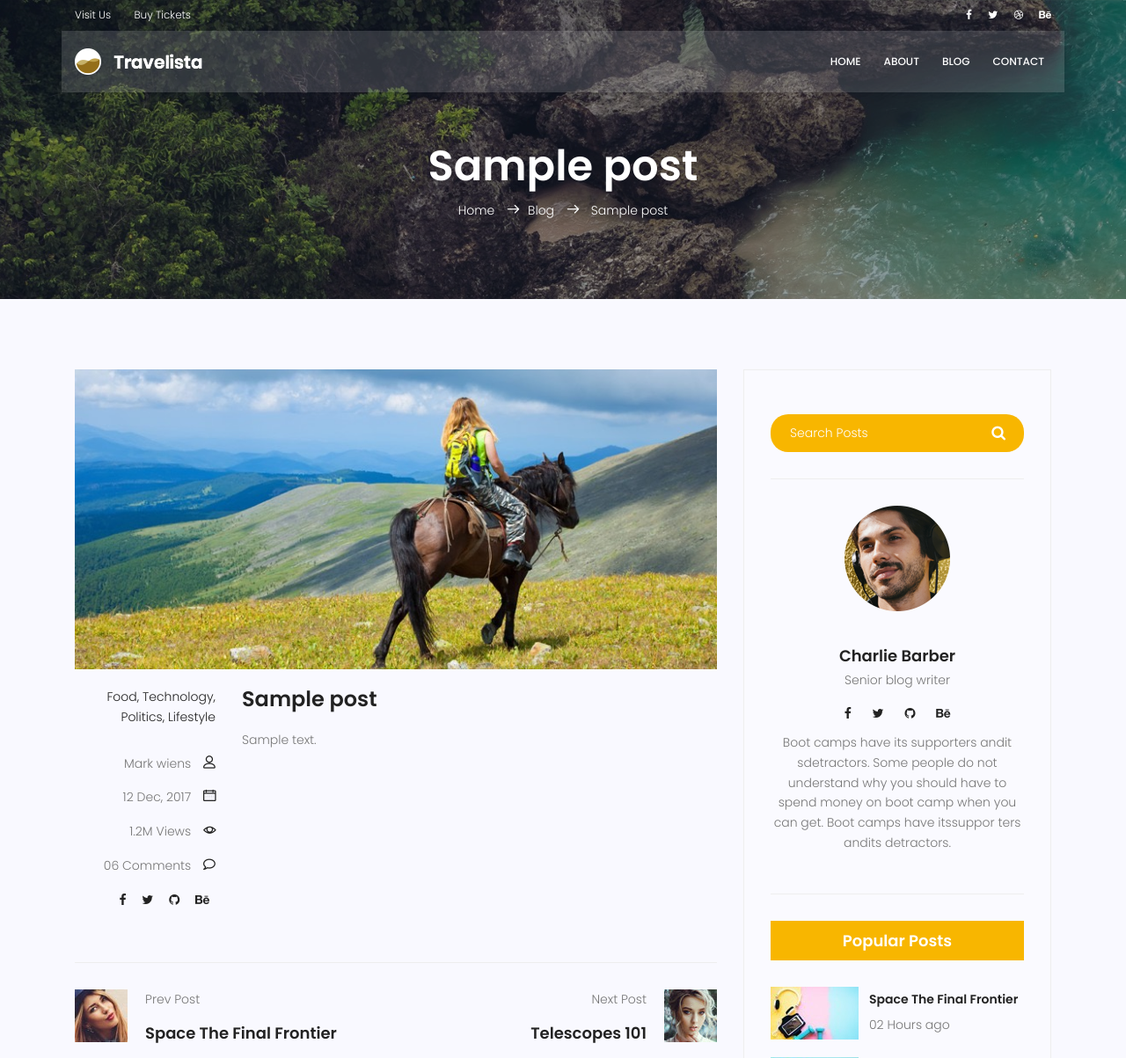
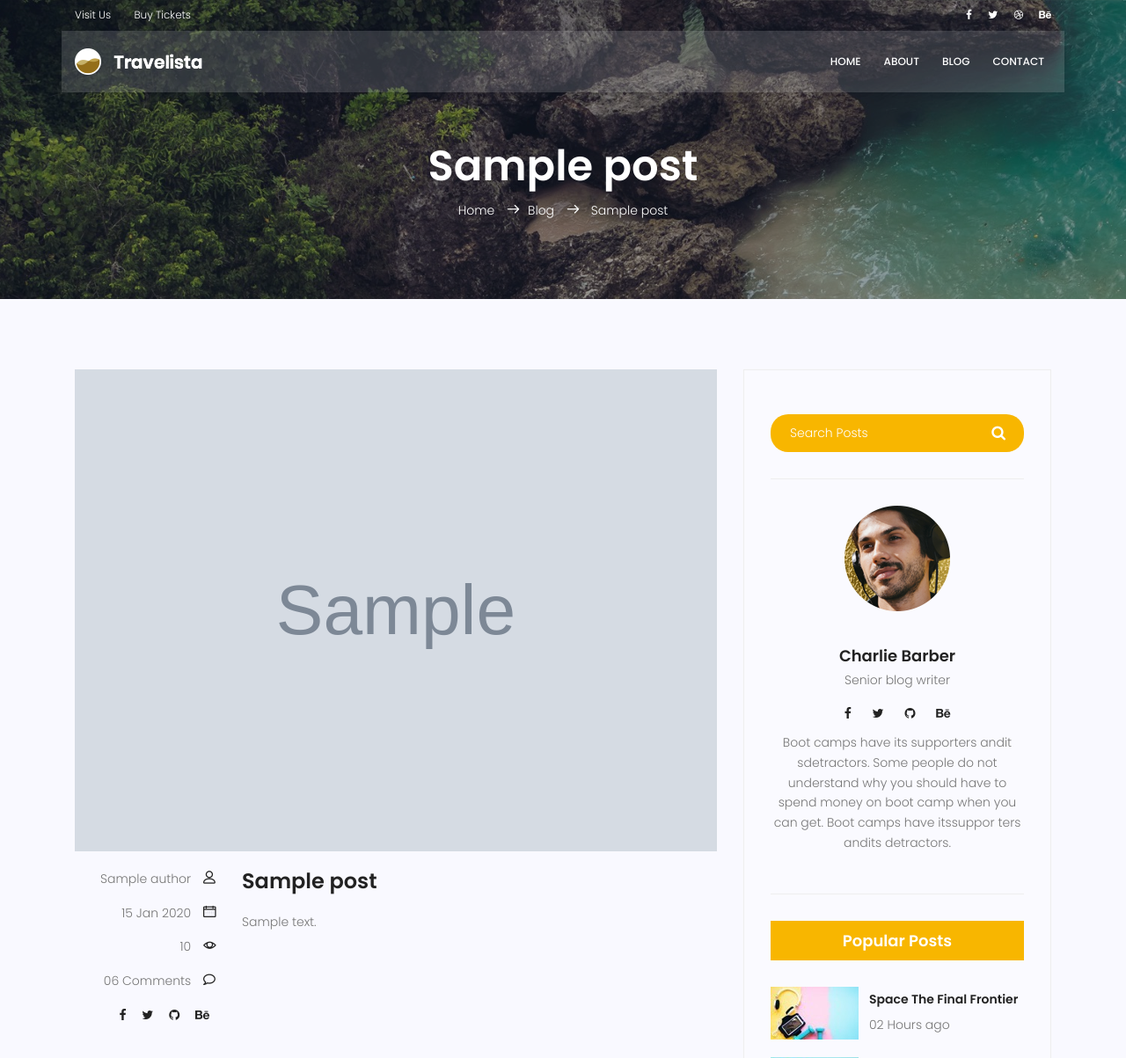
Before and after one commit to Masoumesh/first-django, a Django app: template templates/blog/blog-single.html in a window 1280 px wide. Shown: the top 1203 px of the page at 88% size. Run offline with Django 3.2, Linux system fonts and the light colour scheme; the template is opened without the code that fills it: most values are stand-ins (such as "Sample title", 1, 10 or a date in 2020); grey boxes marked "Sample" are stand-in pictures; some libraries are stand-ins or nearby versions.

Commit message:
concatenate

```diff
--- a/blog/models.py
+++ b/blog/models.py
@@ -14,7 +14,7 @@ class Post(models.Model):
     title = models.CharField(max_length= 255)
     content = models.TextField()
     # tag
-    Category = models.ManyToManyField(Category)
+    category = models.ManyToManyField(Category)
     counted_views = models.IntegerField(default= 0)
     status = models.BooleanField(default= False)
     published_date = models.DateTimeField(null=True)
@@ -26,3 +26,6 @@ class Post(models.Model):
 
     def __str__(self):
         return self.title
+
+    def snippets(self):
+        return self.content[:100] +'...'
--- a/templates/blog/blog-single.html
+++ b/templates/blog/blog-single.html
@@ -25,20 +25,15 @@
 							<div class="single-post row">
 								<div class="col-lg-12">
 									<div class="feature-img">
-										<img class="img-fluid" src="{% static 'img/blog/feature-img1.jpg' %}" alt="">
+										<img class="img-fluid" src="{{post.image.url}}" alt="">
 									</div>
 								</div>
 								<div class="col-lg-3  col-md-3 meta-details">
-									<ul class="tags">
-										<li><a href="#">Food,</a></li>
-										<li><a href="#">Technology,</a></li>
-										<li><a href="#">Politics,</a></li>
-										<li><a href="#">Lifestyle</a></li>
-									</ul>
+
 									<div class="user-details row">
-										<p class="user-name col-lg-12 col-md-12 col-6"><a href="#">Mark wiens</a> <span class="lnr lnr-user"></span></p>
-										<p class="date col-lg-12 col-md-12 col-6"><a href="#">12 Dec, 2017</a> <span class="lnr lnr-calendar-full"></span></p>
-										<p class="view col-lg-12 col-md-12 col-6"><a href="#">1.2M Views</a> <span class="lnr lnr-eye"></span></p>
+										<p class="user-name col-lg-12 col-md-12 col-6"><a href="#">{{post.author.get_full_name}}</a> <span class="lnr lnr-user"></span></p>
+										<p class="date col-lg-12 col-md-12 col-6"><a href="#">{{post.published_date|date:"d M Y"}}</a> <span class="lnr lnr-calendar-full"></span></p>
+										<p class="view col-lg-12 col-md-12 col-6"><a href="#">{{post.counted_views}}</a> <span class="lnr lnr-eye"></span></p>
 										<p class="comments col-lg-12 col-md-12 col-6"><a href="#">06 Comments</a> <span class="lnr lnr-bubble"></span></p>
 										<ul class="social-links col-lg-12 col-md-12 col-6">
 											<li><a href="#"><i class="fa fa-facebook"></i></a></li>
```
Also changed, not shown: templates/blog/blog-home.html (+3 -6 lines).
